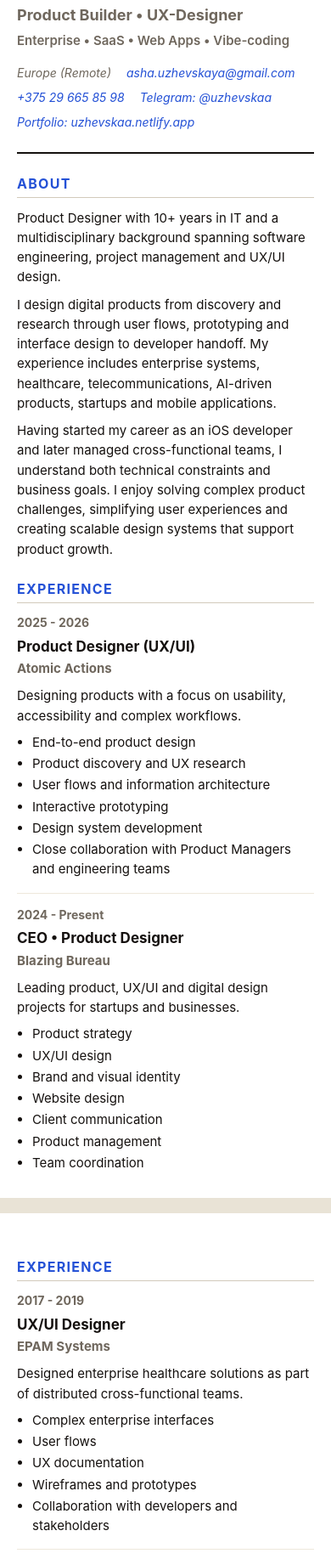
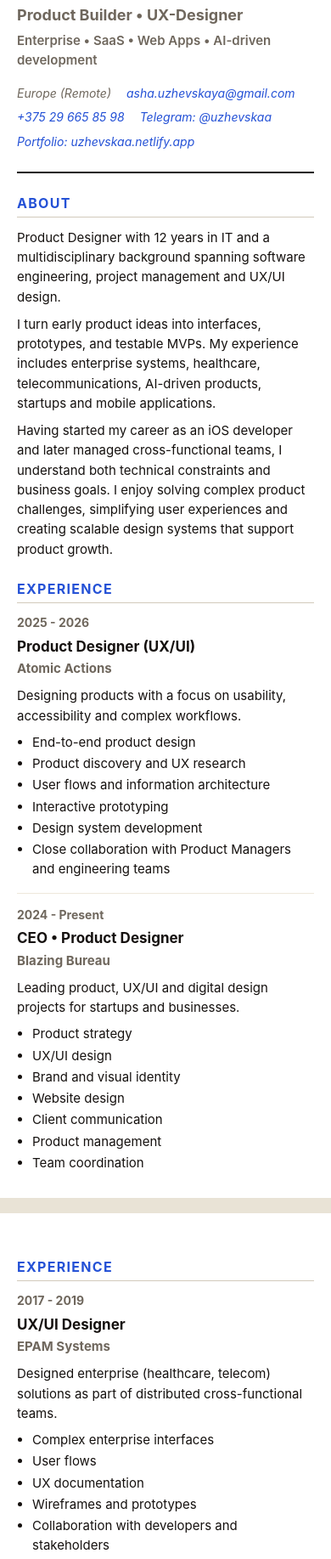
Before and after one commit to uzhevskaa/marianna-muzhevskaya-cv, a plain HTML site: page index.html in a window 390 px wide. Shown: the part 134-1969 px from the top of the page at 85% size. Drawn offline with Linux system fonts and the light colour scheme.

Commit message:
Update index.html

```diff
--- a/index.html
+++ b/index.html
@@ -414,7 +414,7 @@
       <div>
         <h1>Marianna Muzhevskaya</h1>
         <p class="role">Product Builder • UX-Designer</p>
-        <p class="keywords">Enterprise • SaaS • Web Apps • Vibe-coding</p>
+        <p class="keywords">Enterprise • SaaS • Web Apps • AI-driven development</p>
       </div>
       <address class="contact">
         <span>Europe (Remote)</span>
@@ -428,8 +428,8 @@
     <main>
       <section>
         <h2>About</h2>
-        <p>Product Designer with 10+ years in IT and a multidisciplinary background spanning software engineering, project management and UX/UI design.</p>
-        <p class="details">I design digital products from discovery and research through user flows, prototyping and interface design to developer handoff. My experience includes enterprise systems, healthcare, telecommunications, AI-driven products, startups and mobile applications.</p>
+        <p>Product Designer with 12 years in IT and a multidisciplinary background spanning software engineering, project management and UX/UI design.</p>
+        <p class="details">I turn early product ideas into interfaces, prototypes, and testable MVPs. My experience includes enterprise systems, healthcare, telecommunications, AI-driven products, startups and mobile applications.</p>
         <p class="details">Having started my career as an iOS developer and later managed cross-functional teams, I understand both technical constraints and business goals. I enjoy solving complex product challenges, simplifying user experiences and creating scalable design systems that support product growth.</p>
       </section>
 
@@ -484,7 +484,7 @@
           <div>
             <h3>UX/UI Designer</h3>
             <p class="company">EPAM Systems</p>
-            <p class="details">Designed enterprise healthcare solutions as part of distributed cross-functional teams.</p>
+            <p class="details">Designed enterprise (healthcare, telecom) solutions as part of distributed cross-functional teams.</p>
             <ul>
               <li>Complex enterprise interfaces</li>
               <li>User flows</li>
@@ -526,7 +526,6 @@
             <p class="details">Worked with startups and technology companies including iTransition, DelEx and early-stage startups.</p>
             <ul>
               <li>SaaS platforms</li>
-              <li>Healthcare</li>
               <li>Mobile applications</li>
               <li>Corporate websites</li>
               <li>MVP products</li>
@@ -579,8 +578,8 @@
             </ul>
           </div>
         </div>
-        <p class="details tools"><strong>Tools:</strong> Figma • FigJam • Adobe Photoshop • Illustrator • InDesign • After Effects • Audition • Webflow • Tilda • Flexbe • Jira • Confluence • ClickUp • Trello</p>
-        <p class="details tools"><strong>Additional:</strong> Basic HTML/CSS • AI-assisted design workflows</p>
+        <p class="details tools"><strong>Tools:</strong> Figma • Adobe Photoshop • Illustrator • InDesign • After Effects • Audition • HTML/CSS • AI-assisted development • Confluence • ClickUp • Trello</p>
+
       </section>
 
       <section>
```
